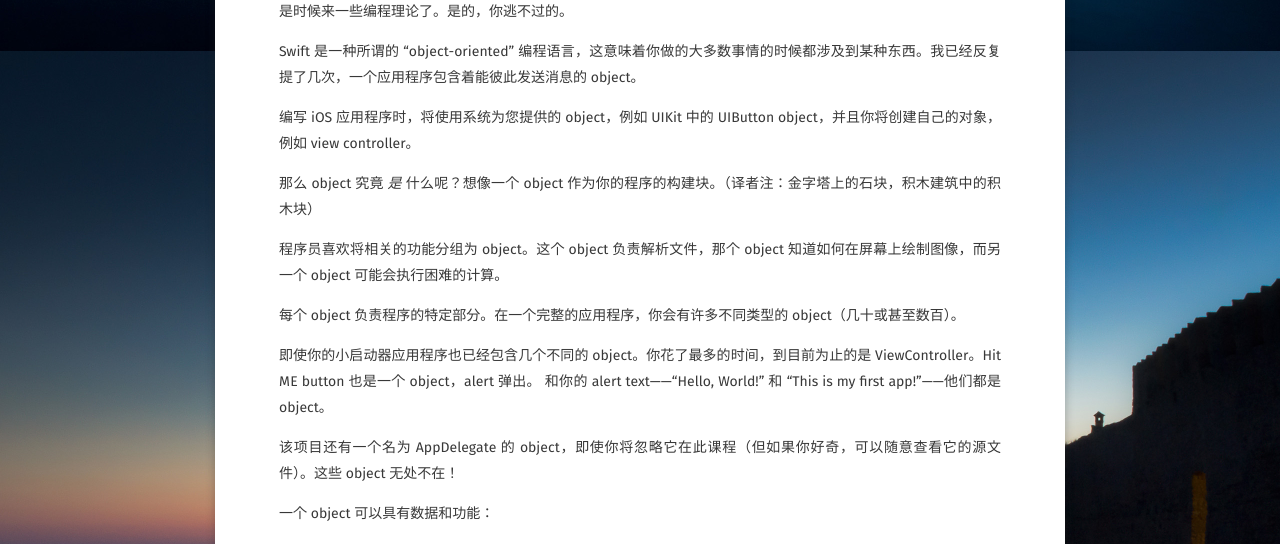
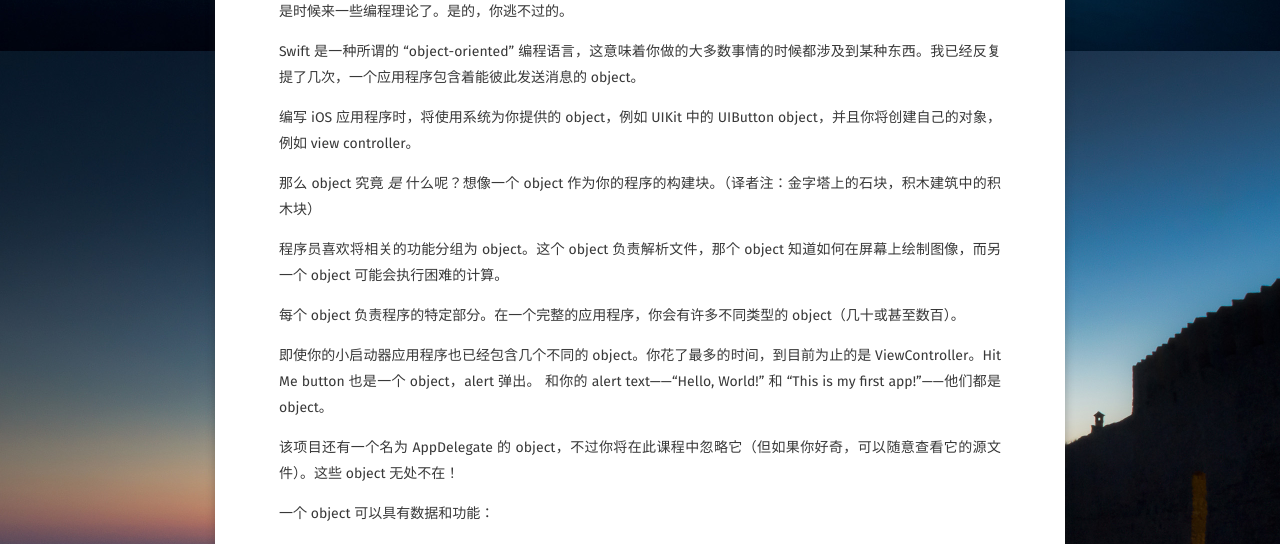
Before and after one commit to AurevoirXavier/deprecated-AurevoirXavier.github.io, a Jekyll site: the page built from _posts/2017-3-15-iOS Apprentice.md, in a window 1280 px wide and 900 px high, scrolled down 37598 px. Shown: the part 151-695 px from the top of the window. Built offline with Jekyll 4.4.1, drawn with Linux system fonts in a browser that asks for light colours; some web fonts are replaced; comment, search, counter and statistics services are not loaded.

Commit message:
11:26/03/15/2017

```diff
--- a/_posts/2017-3-15-iOS Apprentice.md
+++ b/_posts/2017-3-15-iOS Apprentice.md
@@ -895,7 +895,7 @@ showAlert 中的代码创建一个标题为 “Hello，World” 的 alert，它
 
 Swift 是一种所谓的 “object-oriented” 编程语言，这意味着你做的大多数事情的时候都涉及到某种东西。我已经反复提了几次，一个应用程序包含着能彼此发送消息的 object。
 
-编写 iOS 应用程序时，将使用系统为您提供的 object，例如 UIKit 中的 UIButton object，并且你将创建自己的对象，例如 view controller。
+编写 iOS 应用程序时，将使用系统为你提供的 object，例如 UIKit 中的 UIButton object，并且你将创建自己的对象，例如 view controller。
 
 那么 object 究竟 *是* 什么呢？想像一个 object 作为你的程序的构建块。（译者注：金字塔上的石块，积木建筑中的积木块）
 
@@ -903,8 +903,8 @@ Swift 是一种所谓的 “object-oriented” 编程语言，这意味着你做
 
 每个 object 负责程序的特定部分。在一个完整的应用程序，你会有许多不同类型的 object（几十或甚至数百）。
 
-即使你的小启动器应用程序也已经包含几个不同的 object。你花了最多的时间，到目前为止的是 ViewController。Hit ME button 也是一个 object，alert 弹出。 和你的 alert text——“Hello, World!” 和 “This is my first app!”——他们都是 object。
+即使你的小启动器应用程序也已经包含几个不同的 object。你花了最多的时间，到目前为止的是 ViewController。Hit Me button 也是一个 object，alert 弹出。 和你的 alert text——“Hello, World!” 和 “This is my first app!”——他们都是 object。
 
-该项目还有一个名为 AppDelegate 的 object，即使你将忽略它在此课程（但如果你好奇，可以随意查看它的源文件）。这些 object 无处不在！
+该项目还有一个名为 AppDelegate 的 object，不过你将在此课程中忽略它（但如果你好奇，可以随意查看它的源文件）。这些 object 无处不在！
 
 一个 object 可以具有数据和功能：
```
